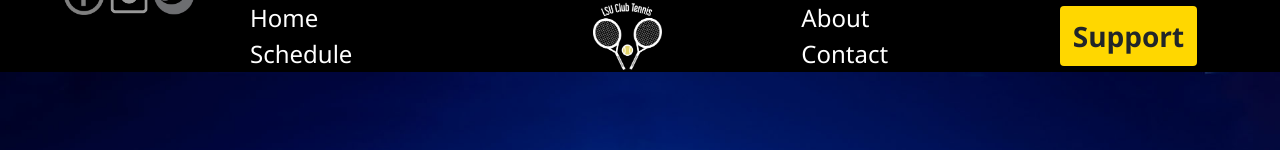
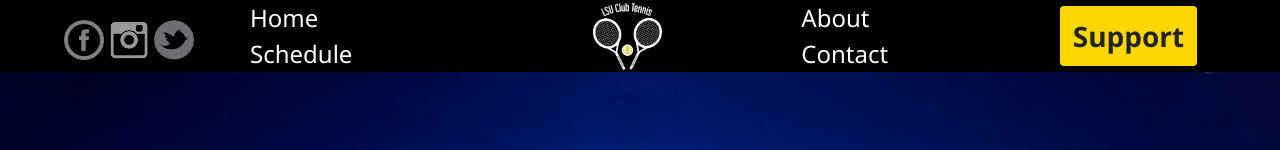
Before and after one commit to chriscallan29/LSU-Club-Tennis-Web-App, an Angular app: page / in a window 1280 px wide. Shown: the top 150 px of the page. Built offline with nearby package versions, Linux system fonts and the light colour scheme.

Commit message:
Bug fix: positioning of social media on navbar

```diff
--- a/src/app/navbar/navbar.component.scss
+++ b/src/app/navbar/navbar.component.scss
@@ -17,7 +17,7 @@ header {
         justify-self: center;
         align-items: center;
         position: relative;
-        bottom: 25px;
+        top: 20px;
     }
 
     .left-nav {
```
